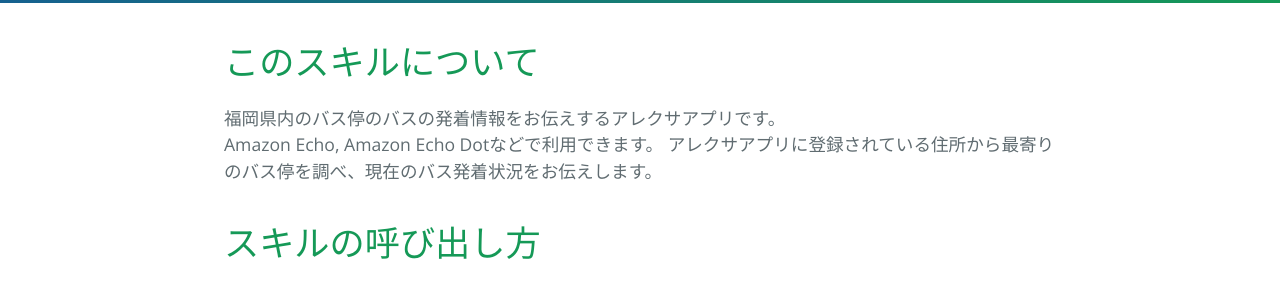
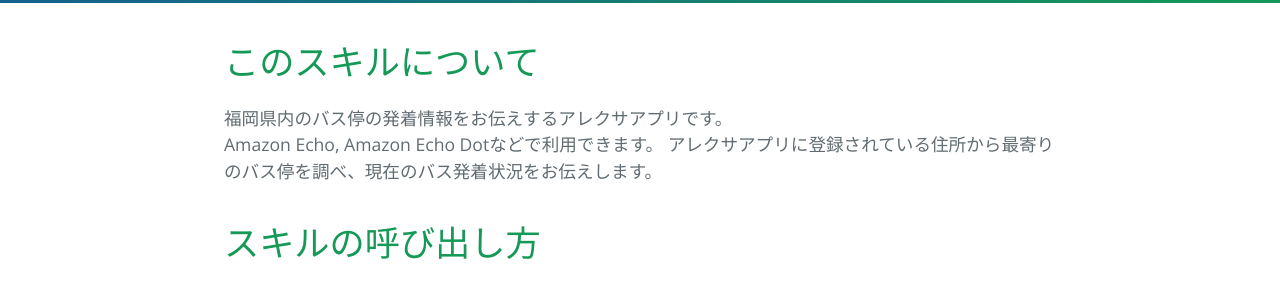
Before and after one commit to hironagai/hironagai.github.io, a Jekyll site: the page built from index.markdown, in a window 1280 px wide. Shown: the part 380-663 px from the top of the page. Built offline with Jekyll 4.4.1, drawn with Linux system fonts in a browser that asks for light colours.

Commit message:
微調整

```diff
--- a/index.markdown
+++ b/index.markdown
@@ -3,7 +3,7 @@ layout: default
 title: {{ site.name }}
 ---
 # このスキルについて
-福岡県内のバス停のバスの発着情報をお伝えするアレクサアプリです。
+福岡県内のバス停の発着情報をお伝えするアレクサアプリです。
 Amazon Echo, Amazon Echo Dotなどで利用できます。
 アレクサアプリに登録されている住所から最寄りのバス停を調べ、現在のバス発着状況をお伝えします。
 # スキルの呼び出し方
```
